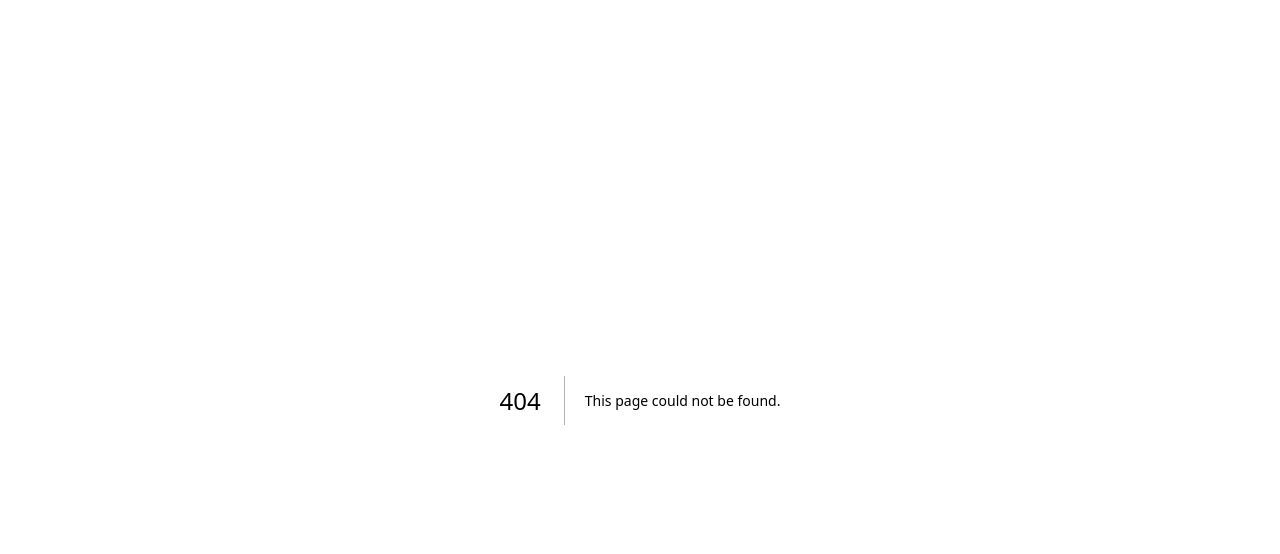
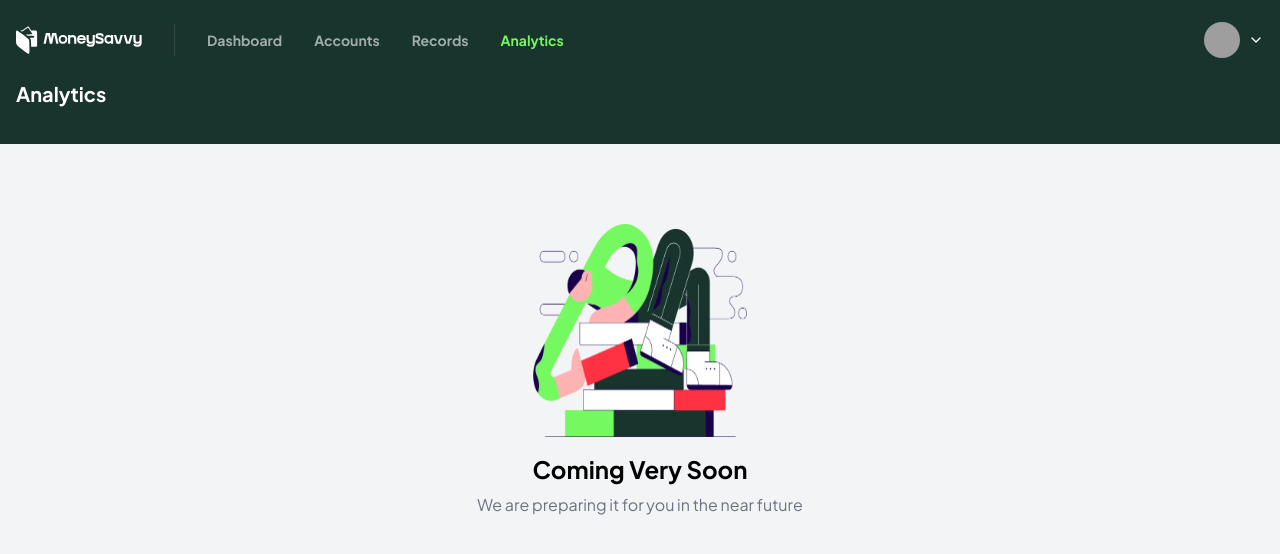
Before and after one commit to ahmadnurfadilah/moneysavvy, a Next.js app: page /analytics in a window 1280 px wide. Before the commit this address had no page. Shown: the top 554 px of the page. Built offline with nearby package versions, Linux system fonts and the light colour scheme; grey boxes are pictures that could not be loaded.

Commit message:
page: analytics

```diff
--- /dev/null
+++ b/app/(app)/analytics/page.jsx
@@ -0,0 +1,25 @@
+"use client";
+
+import Image from "next/image";
+
+export default function Page() {
+  return (
+    <>
+      <div className="w-full bg-dark h-16 flex items-start mb-5">
+        <div className="container px-4">
+          <div className="flex items-center gap-4">
+            <h1 className="text-white text-xl font-bold">Analytics</h1>
+          </div>
+        </div>
+      </div>
+
+      <div className="max-w-2xl mx-auto px-4 text-center mt-20">
+        <div className="relative w-1/2 md:w-1/3 mx-auto aspect-square">
+          <Image src="/img/build.webp" alt="Build" fill />
+        </div>
+        <h2 className="font-bold text-2xl mt-4 mb-2">Coming Very Soon</h2>
+        <p className="text-gray-500">We are preparing it for you in the near future</p>
+      </div>
+    </>
+  );
+}
```
Also changed, not shown: public/img/build.webp (added).
